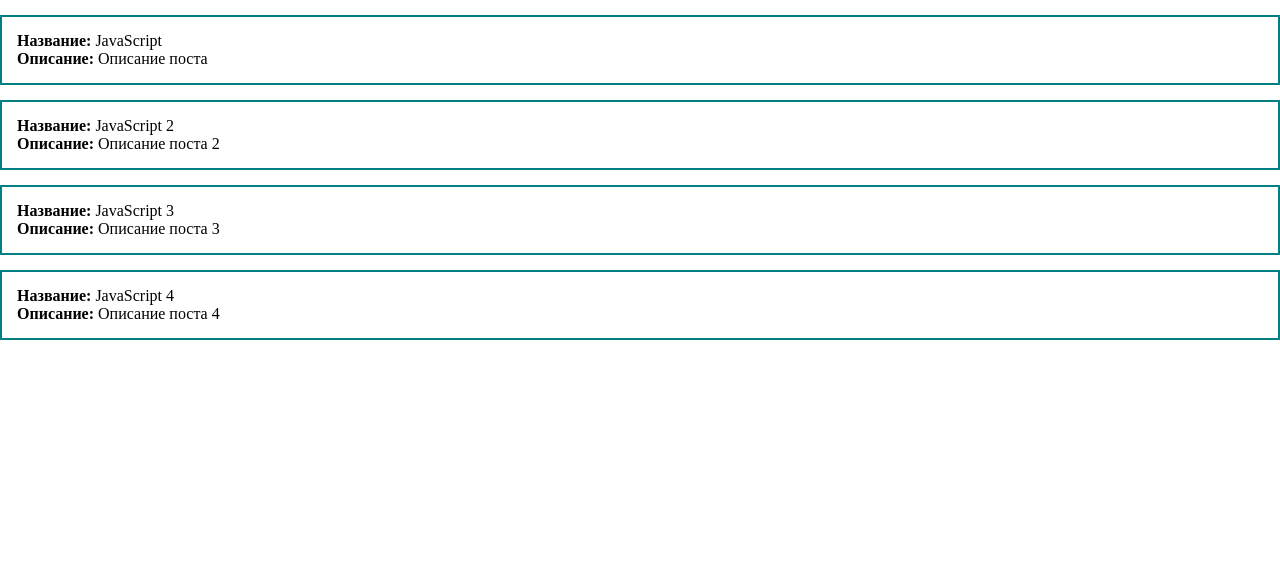
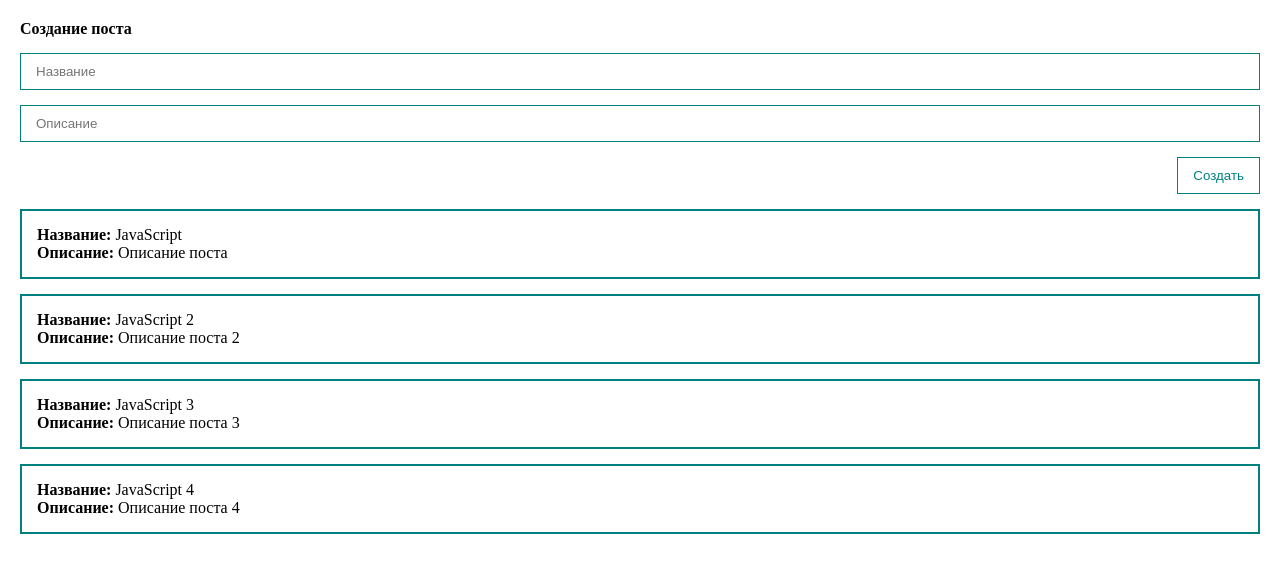
Before and after one commit to valeryyakishkin/vue3_course, a Vue app: page / in a window 1280 px wide. Shown: the top 572 px of the page. Built offline with nearby package versions, Linux system fonts and the light colour scheme.

Commit message:
[7]: Creating a new post

```diff
--- a/src/App.vue
+++ b/src/App.vue
@@ -1,5 +1,11 @@
 <template>
-  <div>
+  <div class="app">
+    <form>
+      <h4>Создание поста</h4>
+      <input class="input" type="text" placeholder="Название" />
+      <input class="input" type="text" placeholder="Описание" />
+      <button class="btn">Создать</button>
+    </form>
     <div class="post" v-for="post in posts">
       <div><strong>Название:</strong> {{ post.title }}</div>
       <div><strong>Описание:</strong> {{ post.body }}</div>
@@ -30,9 +36,34 @@
   box-sizing: border-box;
 }
 
+.app {
+  padding: 20px;
+}
+
 .post {
   padding: 15px;
   border: 2px solid teal;
   margin-top: 15px;
 }
+
+form {
+  display: flex;
+  flex-direction: column;
+}
+
+.input {
+  width: 100%;
+  border: 1px solid teal;
+  padding: 10px 15px;
+  margin-top: 15px;
+}
+
+.btn {
+  margin-top: 15px;
+  align-self: flex-end;
+  padding: 10px 15px;
+  background: none;
+  color: teal;
+  border: 1px solid teal;
+}
 </style>
```
